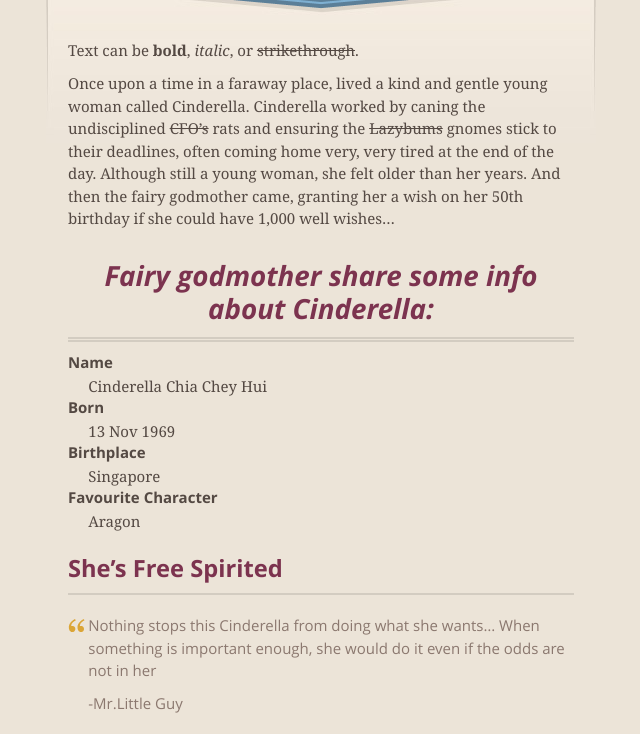
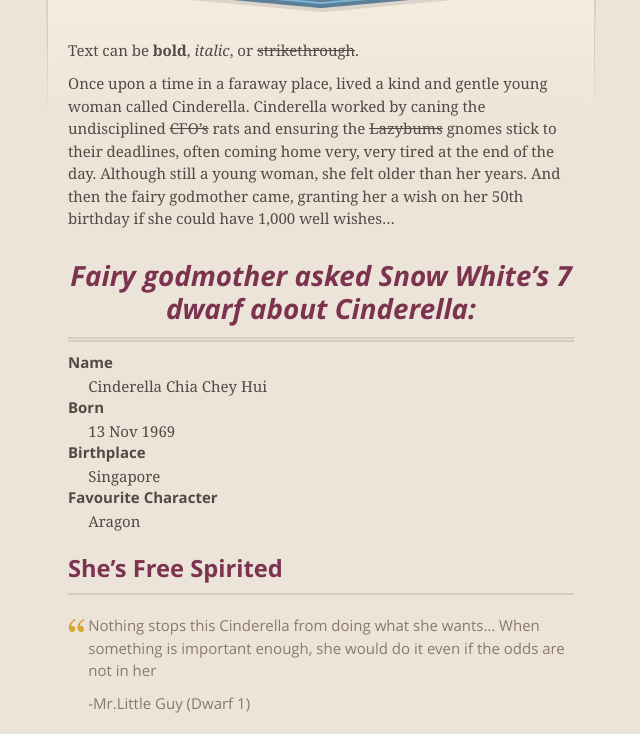
Before and after one commit to projectcinderella/projectcinderella.github.io, a Jekyll site: the page built from index.md, in a window 1280 px wide and 1400 px high, scrolled down 202 px. Shown: the top 734 px of the window, without its empty margins (319-959 px from the left). Built offline with Jekyll 4.4.1, drawn with Linux system fonts in a browser that asks for light colours; comment, search, counter and statistics services are not loaded; some of the changed text lies outside the part shown.

Commit message:
Update index.md

```diff
--- a/index.md
+++ b/index.md
@@ -7,7 +7,7 @@ Text can be **bold**, _italic_, or ~~strikethrough~~.
 Once upon a time in a faraway place, lived a kind and gentle young woman called Cinderella. Cinderella worked by caning the undisciplined ~~CFO’s~~ rats and ensuring the ~~Lazybums~~ gnomes stick to their deadlines, often coming home very, very tired at the end of the day. Although still a young woman, she felt older than her years. And then the fairy godmother came, granting her a wish on her 50th birthday if she could have 1,000 well wishes...
 
 
-## Fairy godmother share some info about Cinderella:
+## Fairy godmother asked Snow White’s 7 dwarf about Cinderella:
 
 <dl>
 <dt>Name</dt>
@@ -24,7 +24,7 @@ Once upon a time in a faraway place, lived a kind and gentle young woman called
 > Nothing stops this Cinderella from doing what she wants...
 > When something is important enough, she would do it even if the odds are not in her
 >
-> -Mr.Little Guy
+> -Mr.Little Guy (Dwarf 1)
 
 <video poster="https://raw.githubusercontent.com/projectcinderella/projectcinderella.github.io/master/assets/chey/Opening.jpg" width="618" height="347" controls preload>
     <source src="https://raw.githubusercontent.com/projectcinderella/projectcinderella.github.io/master/assets/chey/Dance.mp4" media="only screen and (min-device-width: 568px)"></source>
```
Also changed, not shown: other parts of index.md (+1 -1 lines).
